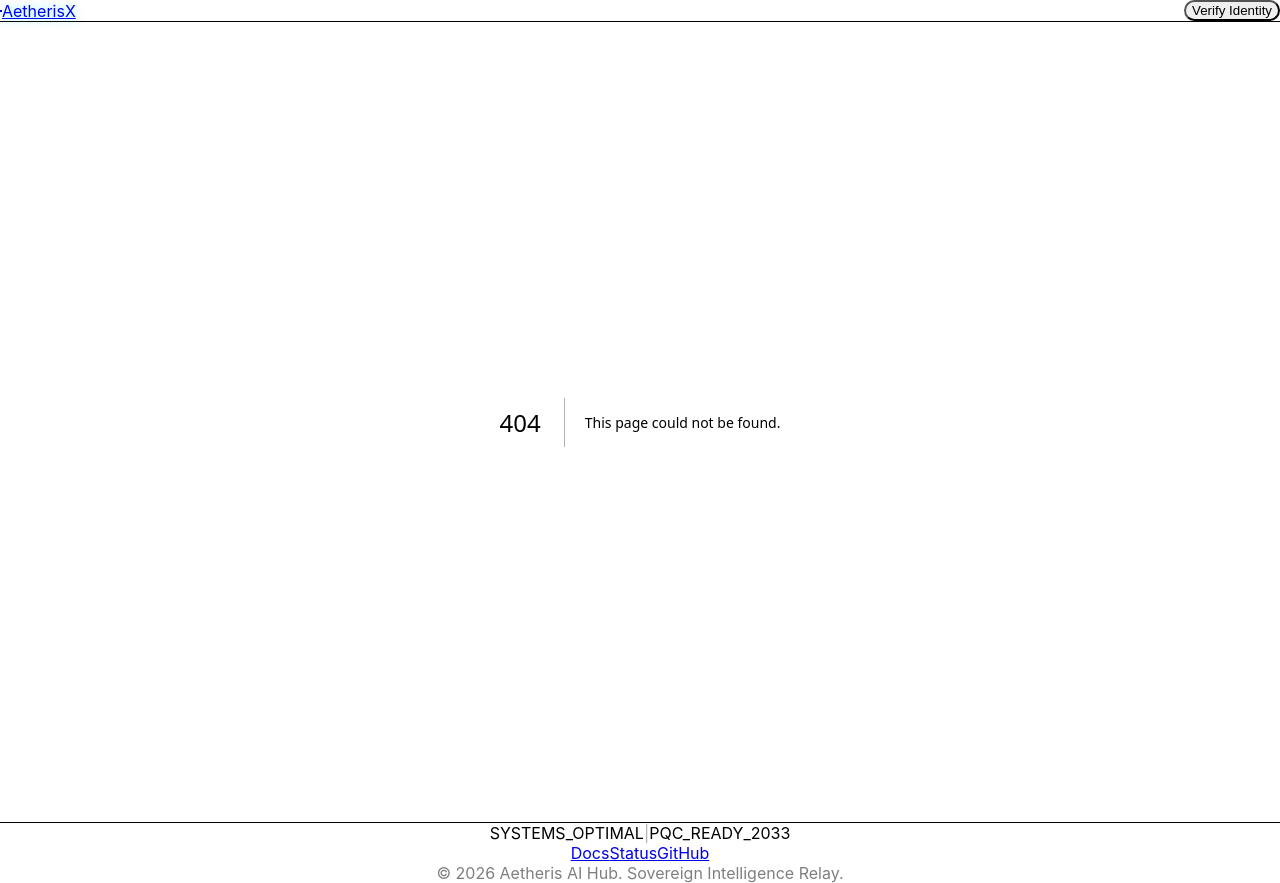
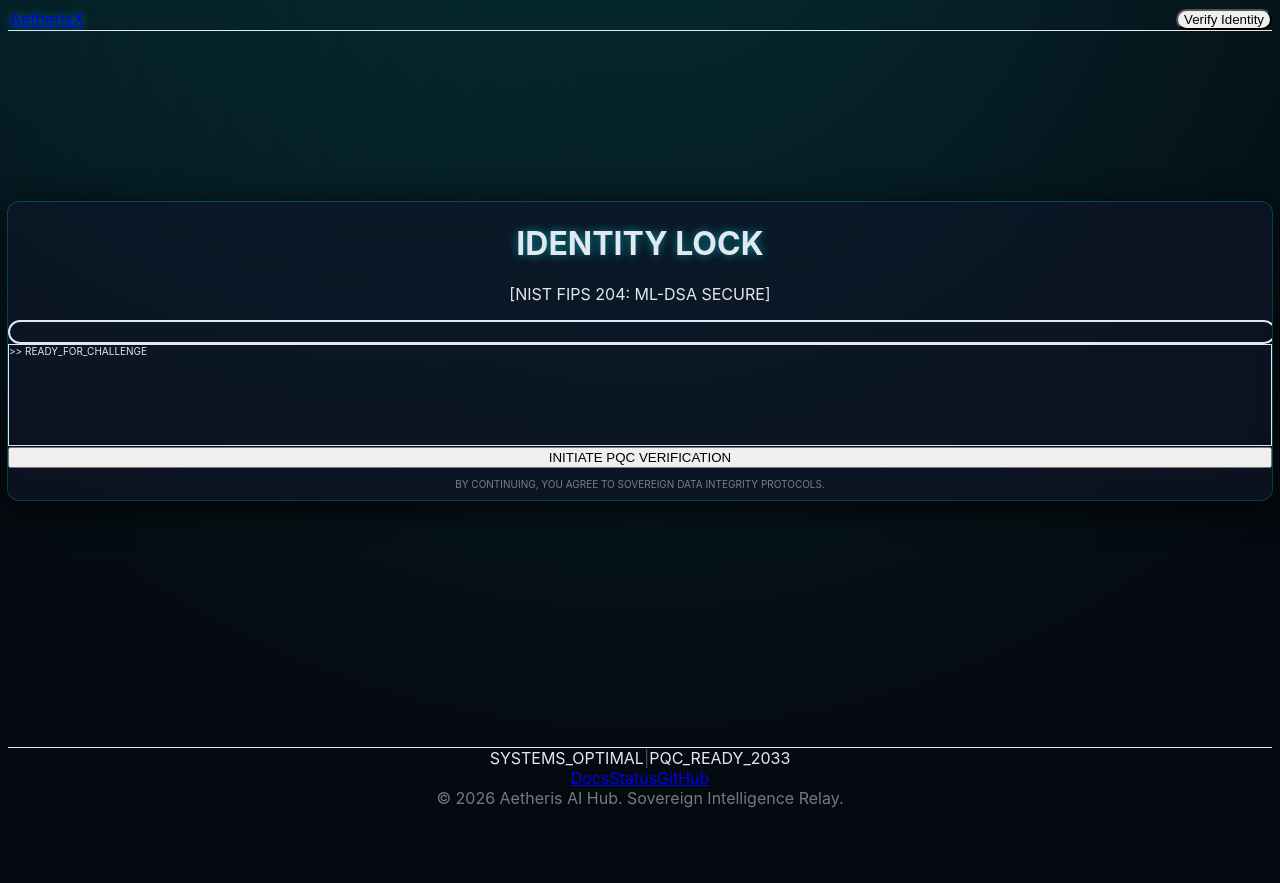
Before and after one commit to FREEqueenC/aetherisx-stream, a Next.js app: page /verify in a window 1280 px wide. Before the commit this address had no page. After the commit the page ends 816 px from the top, so only its background shows below. Built offline with nearby package versions, Linux system fonts and the light colour scheme.

Commit message:
Implement Sovereign OAuth flow (Verify page) with PQC Identity Lock

```diff
--- a/src/app/layout.tsx
+++ b/src/app/layout.tsx
@@ -65,9 +65,11 @@ export default function RootLayout({
                 <button className="hidden sm:inline-flex text-xs font-mono text-primary/60 hover:text-primary transition-colors">
                   [RESONANCE: 528Hz]
                 </button>
-                <button className="px-4 py-1.5 bg-primary text-background text-sm font-semibold rounded-full hover:bg-primary/90 transition-all shadow-lg shadow-primary/20">
-                  Verify Identity
-                </button>
+                <Link href="/verify">
+                  <button className="px-4 py-1.5 bg-primary text-background text-sm font-semibold rounded-full hover:bg-primary/90 transition-all shadow-lg shadow-primary/20">
+                    Verify Identity
+                  </button>
+                </Link>
               </div>
             </div>
           </header>
--- a/src/app/page.tsx
+++ b/src/app/page.tsx
@@ -66,9 +66,11 @@ export default function HomePage() {
 
         {/* Action Buttons */}
         <div className="flex flex-col sm:flex-row items-center justify-center gap-6 pt-8">
-          <button className="w-full sm:w-auto px-10 py-4 bg-primary text-background font-bold rounded-xl hover:scale-105 transition-all shadow-xl shadow-primary/25">
-            INITIATE CLEARANCE
-          </button>
+          <Link href="/verify" className="w-full sm:w-auto">
+            <button className="w-full px-10 py-4 bg-primary text-background font-bold rounded-xl hover:scale-105 transition-all shadow-xl shadow-primary/25">
+              INITIATE CLEARANCE
+            </button>
+          </Link>
           <button className="w-full sm:w-auto px-10 py-4 border border-primary/40 text-primary font-bold rounded-xl hover:bg-primary/10 transition-all">
             VIEW DOCUMENTATION
           </button>
--- /dev/null
+++ b/src/app/verify/page.tsx
@@ -0,0 +1,122 @@
+"use client";
+
+import { useState, useEffect } from "react";
+import Image from "next/image";
+import Link from "next/link";
+
+export default function VerifyPage() {
+  const [status, setStatus] = useState<"idle" | "scanning" | "verifying" | "complete">("idle");
+  const [progress, setStatusProgress] = useState(0);
+
+  const startVerification = () => {
+    setStatus("scanning");
+    let p = 0;
+    const interval = setInterval(() => {
+      p += Math.random() * 15;
+      if (p >= 100) {
+        p = 100;
+        clearInterval(interval);
+        setStatus("verifying");
+        setTimeout(() => setStatus("complete"), 2000);
+      }
+      setStatusProgress(p);
+    }, 150);
+  };
+
+  return (
+    <div className="flex flex-col items-center justify-center min-h-[80vh] px-6">
+      <div className="max-w-md w-full holographic-card p-8 text-center space-y-8 relative overflow-hidden">
+
+        {/* Animated Scan Line (Only active during scanning) */}
+        {status === "scanning" && (
+          <div className="absolute inset-0 pointer-events-none z-20">
+            <div className="w-full h-1 bg-primary/40 shadow-[0_0_15px_var(--glow-cyan)] animate-[scan_2s_linear_infinite]" />
+          </div>
+        )}
+
+        <div className="space-y-2">
+          <h1 className="text-3xl font-bold tracking-tight text-foreground glow-text-cyan uppercase tracking-widest">
+            Identity Lock
+          </h1>
+          <p className="text-xs font-mono text-muted-foreground uppercase tracking-widest">
+            [NIST FIPS 204: ML-DSA SECURE]
+          </p>
+        </div>
+
+        {/* Central Auth Orb */}
+        <div className="relative w-48 h-48 mx-auto group">
+          <div className={`absolute inset-0 bg-primary/10 blur-[60px] rounded-full transition-all duration-1000 ${status !== 'idle' ? 'scale-125 opacity-50' : 'opacity-20'}`} />
+          <div className={`relative z-10 w-full h-full rounded-full border-2 border-primary/20 flex items-center justify-center overflow-hidden bg-black/40 backdrop-blur-xl shadow-2xl transition-all duration-500 ${status === 'complete' ? 'border-emerald-500/50' : ''}`}>
+            {status === "idle" && (
+              <div className="text-primary/40 group-hover:text-primary transition-colors cursor-pointer" onClick={startVerification}>
+                <svg className="w-16 h-16" fill="none" stroke="currentColor" viewBox="0 0 24 24">
+                  <path strokeLinecap="round" strokeLinejoin="round" strokeWidth={1} d="M12 11c0 3.517-1.009 6.799-2.753 9.571m-3.44-2.04l.054-.09A10.003 10.003 0 0012 3m0 18a10.003 10.003 0 00-4.444-8.318M12 3a10.003 10.003 0 018.193 4.133M12 3v8m8-3h-3M6 12h3m12-3h3M4 9h3m12 6h3M4 15h3" />
+                </svg>
+              </div>
+            )}
+            {status === "scanning" && (
+              <div className="text-primary font-mono text-xl animate-pulse">
+                {Math.round(progress)}%
+              </div>
+            )}
+            {status === "verifying" && (
+              <div className="flex flex-col items-center gap-2">
+                <div className="w-8 h-8 border-2 border-primary border-t-transparent rounded-full animate-spin" />
+                <span className="text-[10px] font-mono text-primary animate-pulse">VALIDATING_SIGNATURE</span>
+              </div>
+            )}
+            {status === "complete" && (
+              <div className="text-emerald-400 animate-[bounce_0.5s_ease-in-out]">
+                <svg className="w-20 h-20" fill="none" stroke="currentColor" viewBox="0 0 24 24">
+                  <path strokeLinecap="round" strokeLinejoin="round" strokeWidth={2} d="M9 12l2 2 4-4m6 2a9 9 0 11-18 0 9 9 0 0118 0z" />
+                </svg>
+              </div>
+            )}
+          </div>
+        </div>
+
+        {/* Console Output */}
+        <div className="bg-black/60 rounded-lg p-4 border border-primary/5 text-left font-mono text-[10px] min-h-[100px] space-y-1">
+          {status === "idle" && <div className="text-primary/40">{" >> READY_FOR_CHALLENGE"}</div>}
+          {status !== "idle" && <div className="text-primary/60">{" >> GENERATING_EPHEMERAL_KEY... DONE"}</div>}
+          {status === "scanning" && <div className="text-cyan animate-pulse">{" >> CAPTURING_BIOMETRIC_RESONANCE..."}</div>}
+          {status === "verifying" && <div className="text-amber-400">{" >> RUNNING_PQC_ALGORITHM: Dilithium-v2..."}</div>}
+          {status === "complete" && (
+            <>
+              <div className="text-emerald-400">{" >> IDENTITY_CONFIRMED: Sovereign_Clearance_L1"}</div>
+              <div className="text-primary/60">{" >> TOKEN_EXPIRY: 3600s"}</div>
+              <div className="text-primary/60">{" >> HASH: 0x8f2d...a9e3"}</div>
+            </>
+          )}
+        </div>
+
+        {/* Actions */}
+        <div className="pt-4">
+          {status === "idle" ? (
+            <button
+              onClick={startVerification}
+              className="w-full py-4 bg-primary text-background font-bold rounded-xl hover:scale-[1.02] transition-all shadow-xl shadow-primary/20"
+            >
+              INITIATE PQC VERIFICATION
+            </button>
+          ) : status === "complete" ? (
+            <Link
+              href="/"
+              className="block w-full py-4 bg-emerald-500 text-background font-bold rounded-xl hover:scale-[1.02] transition-all shadow-xl shadow-emerald-500/20"
+            >
+              ENTER THE HUB
+            </Link>
+          ) : (
+            <div className="py-4 text-primary animate-pulse font-mono text-sm tracking-widest">
+              [ SECURING_CHANNEL ]
+            </div>
+          )}
+        </div>
+
+        <p className="text-[10px] text-muted-foreground opacity-50 uppercase tracking-tighter">
+          By continuing, you agree to Sovereign Data Integrity Protocols.
+        </p>
+      </div>
+    </div>
+  );
+}
```
